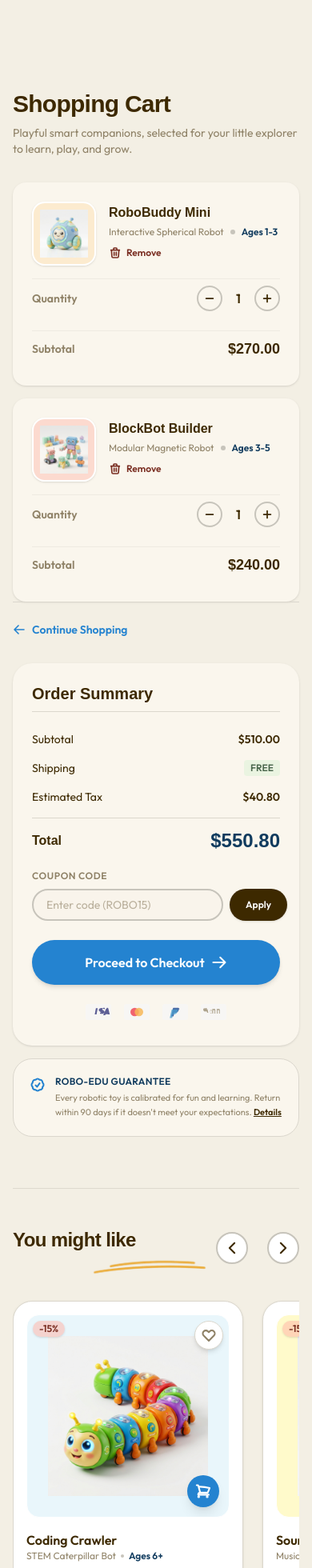
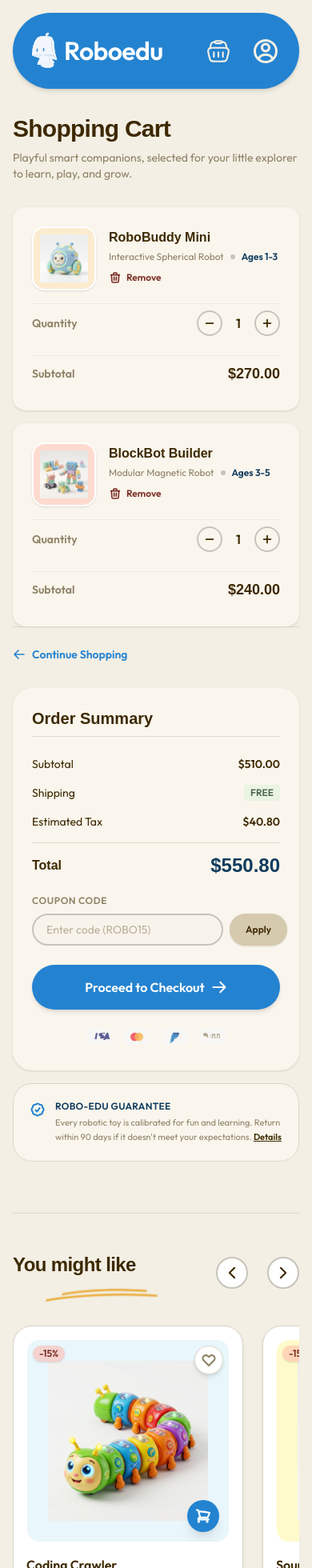
Before and after one commit to MIKO-MILO/robo-edu, a Next.js app: page /cart in a window 390 px wide. Shown: the top 1960 px of the page at 80% size. Built offline with nearby package versions, Linux system fonts and the light colour scheme; a web font is replaced by a local one.

Commit message:
fix : responsive and edit cart web desaign

```diff
--- a/app/(user)/cart/page.tsx
+++ b/app/(user)/cart/page.tsx
@@ -3,7 +3,6 @@
 import React, { useState, useRef } from "react";
 import Image from "next/image";
 import Link from "next/link";
-import Navbar from "../../../components/user/navbar";
 
 interface CartItem {
   id: string;
@@ -201,7 +200,6 @@ export default function CartPage() {
   const total = subtotal - discountAmount + shipping + estimatedTax;
 
   return (
-
     <div className="w-full max-w-7xl mx-auto px-4 sm:px-6 lg:px-8 py-8 lg:py-12">
       {/* 2-Column Main Layout: Cart List on Left, Summary on Right */}
       <div className="grid grid-cols-1 lg:grid-cols-12 gap-8 xl:gap-12 items-start">
@@ -440,7 +438,7 @@ export default function CartPage() {
                 />
                <button
                 type="submit"
-                  className="font-body font-bold text-xs sm:text-sm px-5 py-2.5 rounded-full bg-secondary text-white hover:bg-secondary-700 transition-colors duration-200 shadow-sm active:scale-95"
+                className="font-body font-bold text-xs sm:text-sm px-5 py-2.5 rounded-full bg-[#D5C9AE] text-[#3D2900] hover:bg-[#D5C9AE] transition-colors duration-200 shadow-sm active:scale-95"
               >
                 Apply
               </button>
@@ -550,9 +548,9 @@ export default function CartPage() {
  <Image
   src="/images/line.png"
   alt=""
-    width={170}
-    height={70}
-    className="absolute left-24 -bottom-7"
+  width={200}
+  height={86}
+  className="absolute left-9 -bottom-7 top-6"
 />
 </div>
 
--- a/app/(user)/layout.tsx
+++ b/app/(user)/layout.tsx
@@ -1,4 +1,5 @@
 import React from "react";
+import Navbar from "../../components/user/navbar";
 
 export default function UserLayout({
     children,
@@ -7,8 +8,10 @@ export default function UserLayout({
 }) {
     return (
         <div className="min-h-screen bg-background text-foreground flex flex-col font-body">
-            {/* Spacer reserved for teammate's branch navbar (approx 80px / h-20) */}
-            <div className="h-20 w-full flex-shrink-0" aria-hidden="true" />
+            {/* Header / Navbar */}
+            <header className="w-full px-4 sm:px-6 lg:px-8">
+                <Navbar />
+            </header>
 
             {/* Main content area */}
             <main className="flex-grow w-full flex flex-col">
--- a/components/user/navbar.tsx
+++ b/components/user/navbar.tsx
@@ -16,9 +16,8 @@ export default function Navbar() {
 
   return (
     <nav
-      className="shadow-md mx-auto flex justify-between items-center px-12 py-4"
+      className="shadow-md mx-auto flex justify-between items-center px-6 sm:px-12 py-4 w-full max-w-7xl"
       style={{
-        width: "984px",
         height: "95px",
         backgroundColor: "var(--color-primary)", // #2483D0
         borderRadius: "100px",
```
Also changed, not shown: 1 other file (tests, documents, lock files or other folders). Lines whose indentation alone changed are shown as unchanged.
